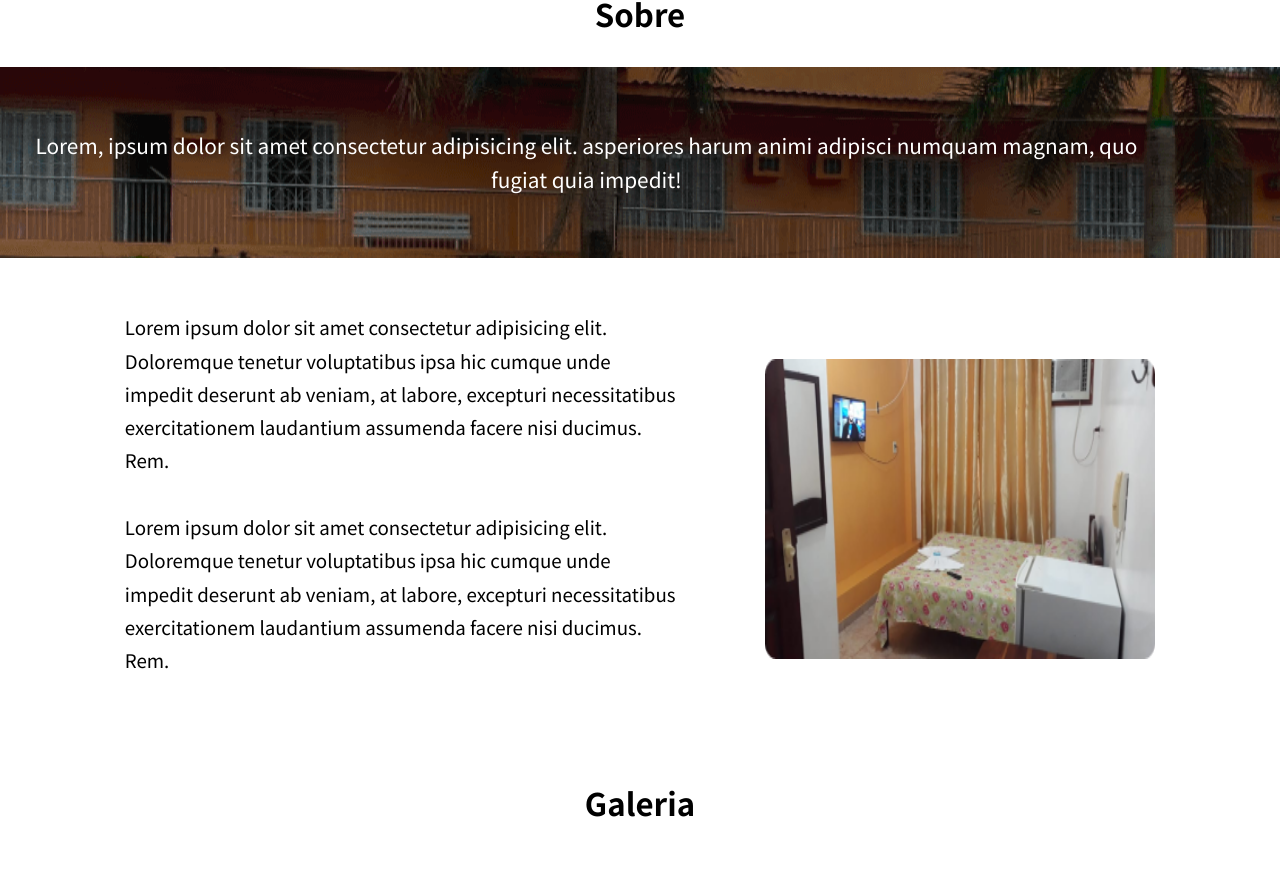
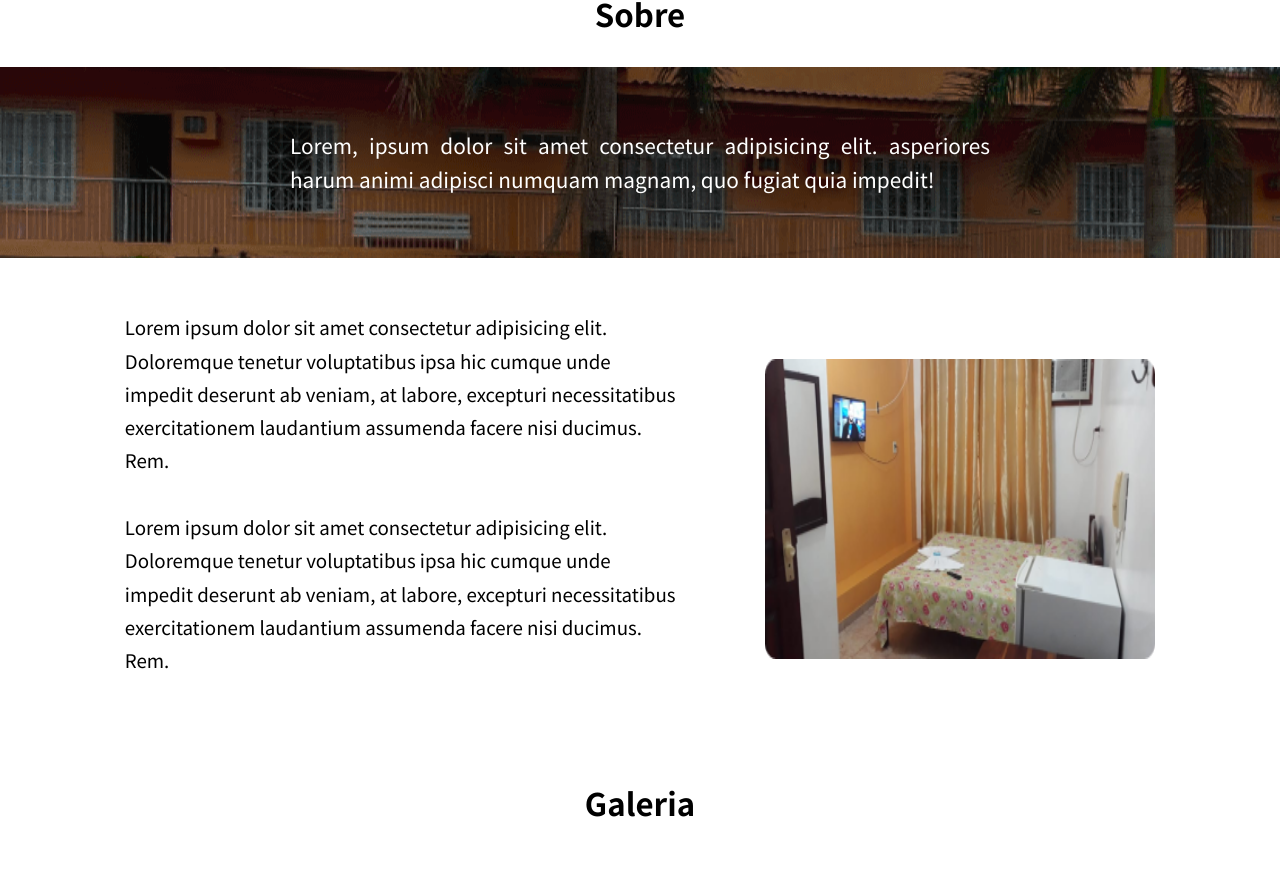
Before and after one commit to lumamontes/hotel, a React (Create React App) app: page / in a window 1280 px wide. Shown: the part 2293-3168 px from the top of the page. Built offline with nearby package versions, Linux system fonts and the light colour scheme.

Commit message:
ajustado posicionamento de paragrafo

```diff
--- a/src/pages/Landing/style.css
+++ b/src/pages/Landing/style.css
@@ -74,13 +74,10 @@ font-size: 5rem;
     text-align: center;
 }
 .about-container-container .about-intro > p {
-    width: 90vw;
-    display: flex;
-    justify-content: center;
-    max-width: 1900px;
     color: var(--title-base-color);
-    text-align: center;
-
+    text-align: justify;
+    max-width: 700px;
+    margin: 0 auto;
 }
 
 .about-container-container .about-info {
```
